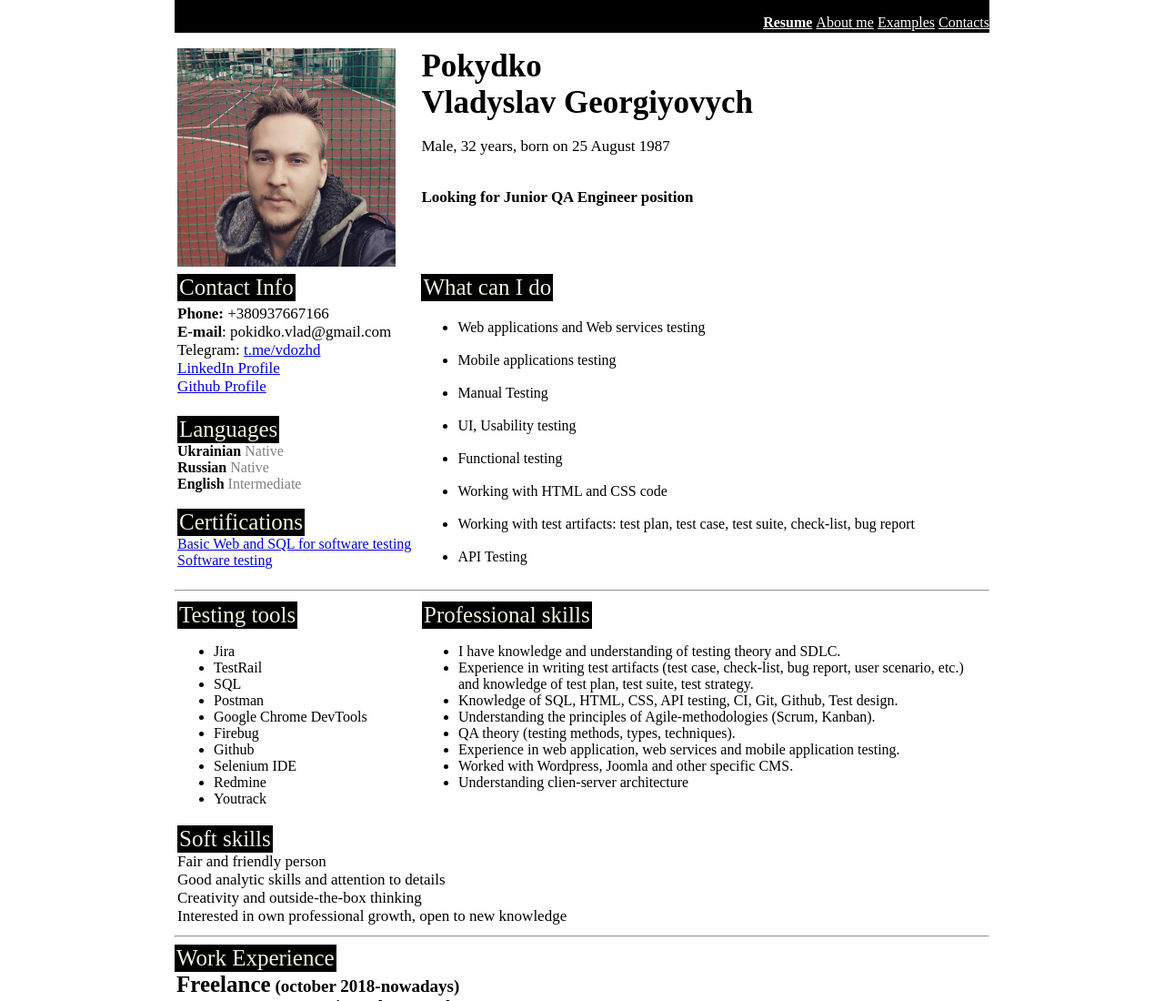
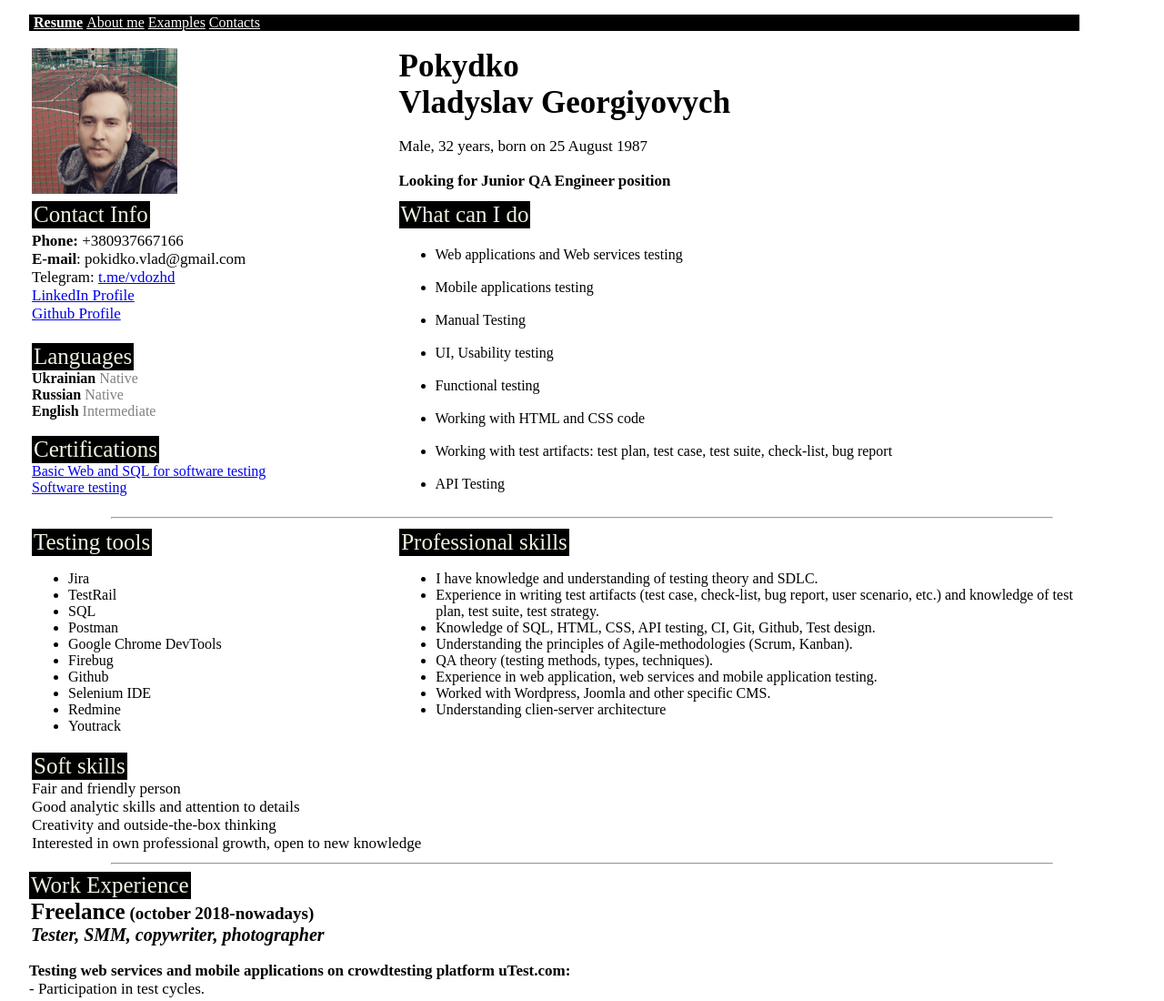
Before and after one commit to vladpokydko/vladpokydko.github.io, a plain HTML site: page index.html in a window 1280 px wide. Shown: the top 1100 px of the page at 91% size. Drawn offline with Linux system fonts and the light colour scheme.

Commit message:
adaptive

```diff
--- a/index.html
+++ b/index.html
@@ -11,22 +11,20 @@
   </head>
 <body>
     <header>
-        <nav>
-            <ul>
+        <ul class="menu">
                 <li><a class="current" href="index.html">Resume</a></li>
                 <li><a class="waiting" href="aboutme.html">About me</a></li>
                 <li><a class="waiting" href="examples.html">Examples</a></li>
                 <li><a class="waiting" href="contacts.html">Contacts</a></li>
 
-            </ul>
-        </nav>
+        </ul>
     </header>
     <table>
         <tr>
-            <td width=30%><img src="img/ava.jpg" alt="Pokydko Vladyslav" height="240px"></td>
+            <td width=35%><img src="img/ava.jpg" alt="Pokydko Vladyslav" height="160px"></td>
             <td><div class="FIO">Pokydko<br>
                 Vladyslav Georgiyovych</div><br>
-                <p>Male, 32 years, born on 25 August 1987</p><br><br>
+                <p>Male, 32 years, born on 25 August 1987</p><br>
                 <p><b>Looking for Junior QA Engineer position</b></p>
             </td>
         </tr>
@@ -67,7 +65,7 @@
         <hr>
     <table>
         <tr>
-            <td width=30%>
+            <td width=35%>
                 <div class="subtitle">Testing tools</div>
                 <p><ul>
                     <li>Jira</li>
--- a/styles.css
+++ b/styles.css
@@ -1,8 +1,15 @@
 header {
     background-color: black;
-    max-width: 100%;
-    height: 35px;
-    border-bottom: 1px solid black;
+    max-width: 95%;
+    height: auto;
+}
+.menu {
+    list-style-type: none;
+    padding-left: 5px;
+    margin-left: 0;
+}
+.menu li {
+    display: inline;
 }
 a.current {
     font-weight: bolder;
@@ -16,28 +23,22 @@ a.waiting {
     position: relative;
     border-bottom: black;
 }
-body {max-width: 70%;
+body {max-width: 95%;
     height: auto;
     margin: auto;
     border-bottom: 1px solid black;}
-nav {
-   float:right;
-  }
-nav li {
-    display: inline-block;
-}
 table {
-    width: 100%;
+    width: 95%;
     padding: 0px;
     margin: 0px;
     text-align: left;
 }
-.Info {
-    display: block;
-    width: 720px;
-    float: right;
-    margin: 30px 30px;
-    }
+hr {
+    width:85%;
+}
+details {
+    width:95%;
+}
 .FIO {
     display: block;
     vertical-align: top;
@@ -50,6 +51,7 @@ p {
     vertical-align: top;
     font-size: 17px;
     margin: 0px;
+    width:95%;
 }
 td {
     vertical-align: top;
@@ -90,4 +92,6 @@ h1 {
 }
 footer {
     background-color: black;
+    max-width: 95%;
+    height: auto;
 }
```
Also changed, not shown: aboutme.html (+3 -5 lines), contacts.html (+3 -4 lines), examples.html (+3 -4 lines).
